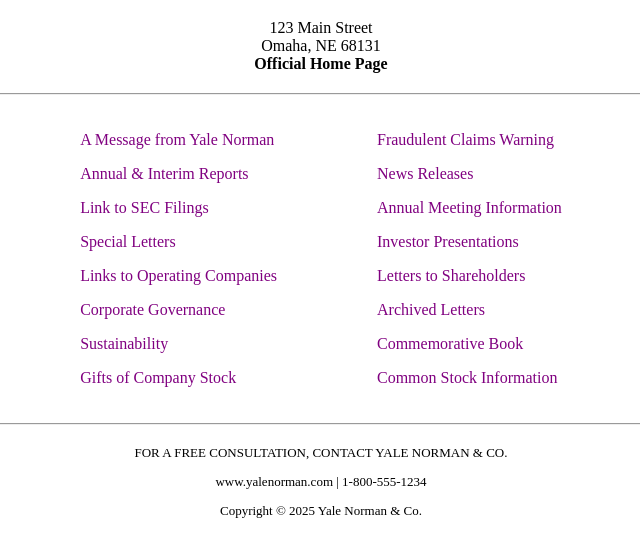
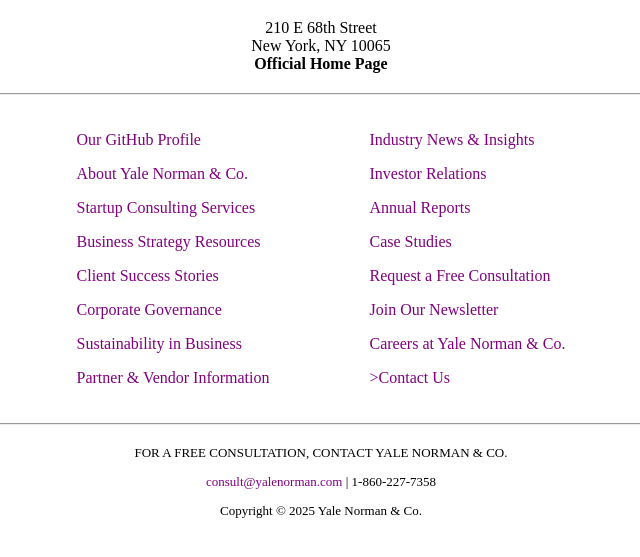
Before and after one commit to DevOps-Tuck/yalenorman-site, a plain HTML site: page index.html in a window 1280 px wide. Shown: the part 61-618 px from the top of the page, without its empty margins (319-959 px from the left). Drawn offline with Linux system fonts and the light colour scheme.

Commit message:
Updated Berkshire-style Yale Norman & Co. site

```diff
--- a/index.html
+++ b/index.html
@@ -31,40 +31,40 @@
 </head>
 <body>
 
-<h1>YALE NORMAN & CO.</h1>
-<p>123 Main Street<br>Omaha, NE 68131<br><b>Official Home Page</b></p>
+<h1>YALE NORMAN &amp; CO.</h1>
+<p>210 E 68th Street<br>New York, NY 10065<br><b>Official Home Page</b></p>
 
 <hr>
 
 <div class="content">
     <div>
-        <p><a href="#">A Message from Yale Norman</a></p>
-        <p><a href="#">Annual & Interim Reports</a></p>
-        <p><a href="#">Link to SEC Filings</a></p>
-        <p><a href="#">Special Letters</a></p>
-        <p><a href="#">Links to Operating Companies</a></p>
+        <p><a href="https://github.com/DevOps-Tuck" target="_blank">Our GitHub Profile</a></p>
+        <p><a href="#">About Yale Norman &amp; Co.</a></p>
+        <p><a href="#">Startup Consulting Services</a></p>
+        <p><a href="#">Business Strategy Resources</a></p>
+        <p><a href="#">Client Success Stories</a></p>
         <p><a href="#">Corporate Governance</a></p>
-        <p><a href="#">Sustainability</a></p>
-        <p><a href="#">Gifts of Company Stock</a></p>
+        <p><a href="https://online.hbs.edu/blog/post/what-is-sustainability-in-business">Sustainability in Business</a></p>
+        <p><a href="#">Partner &amp; Vendor Information</a></p>
     </div>
     <div>
-        <p><a href="#">Fraudulent Claims Warning</a></p>
-        <p><a href="#">News Releases</a></p>
-        <p><a href="#">Annual Meeting Information</a></p>
-        <p><a href="#">Investor Presentations</a></p>
-        <p><a href="#">Letters to Shareholders</a></p>
-        <p><a href="#">Archived Letters</a></p>
-        <p><a href="#">Commemorative Book</a></p>
-        <p><a href="#">Common Stock Information</a></p>
+        <p><a href="https://www.greenbook.org/insights/insights-industry-news">Industry News &amp; Insights</a></p>
+        <p><a href="#">Investor Relations</a></p>
+        <p><a href="#">Annual Reports</a></p>
+        <p><a href="#">Case Studies</a></p>
+        <p><a href="mailto:ytnorman@gmail.com?subject=Free%20Consultation%20Request">Request a Free Consultation</a></p>
+        <p><a href="#">Join Our Newsletter</a></p>
+        <p><a href="mailto:ytnorman@gmail.com?subject=How%20Are%20You?">Careers at Yale Norman &amp; Co.</a></p>
+        <p><a href="mailto:ytnorman@gmail.com?subject=Contact%20me">>Contact Us</a></p>
     </div>
 </div>
 
 <hr>
 
 <footer>
-    <p>FOR A FREE CONSULTATION, CONTACT YALE NORMAN & CO.</p>
-    <p>www.yalenorman.com | 1-800-555-1234</p>
-    <p>Copyright &copy; 2025 Yale Norman & Co.</p>
+    <p>FOR A FREE CONSULTATION, CONTACT YALE NORMAN &amp; CO.</p>
+    <p><a href="mailto:ytnorman@gmail.com">consult@yalenorman.com</a> | 1-860-227-7358</p>
+    <p>Copyright &copy; 2025 Yale Norman &amp; Co.</p>
 </footer>
 
 </body>
```
